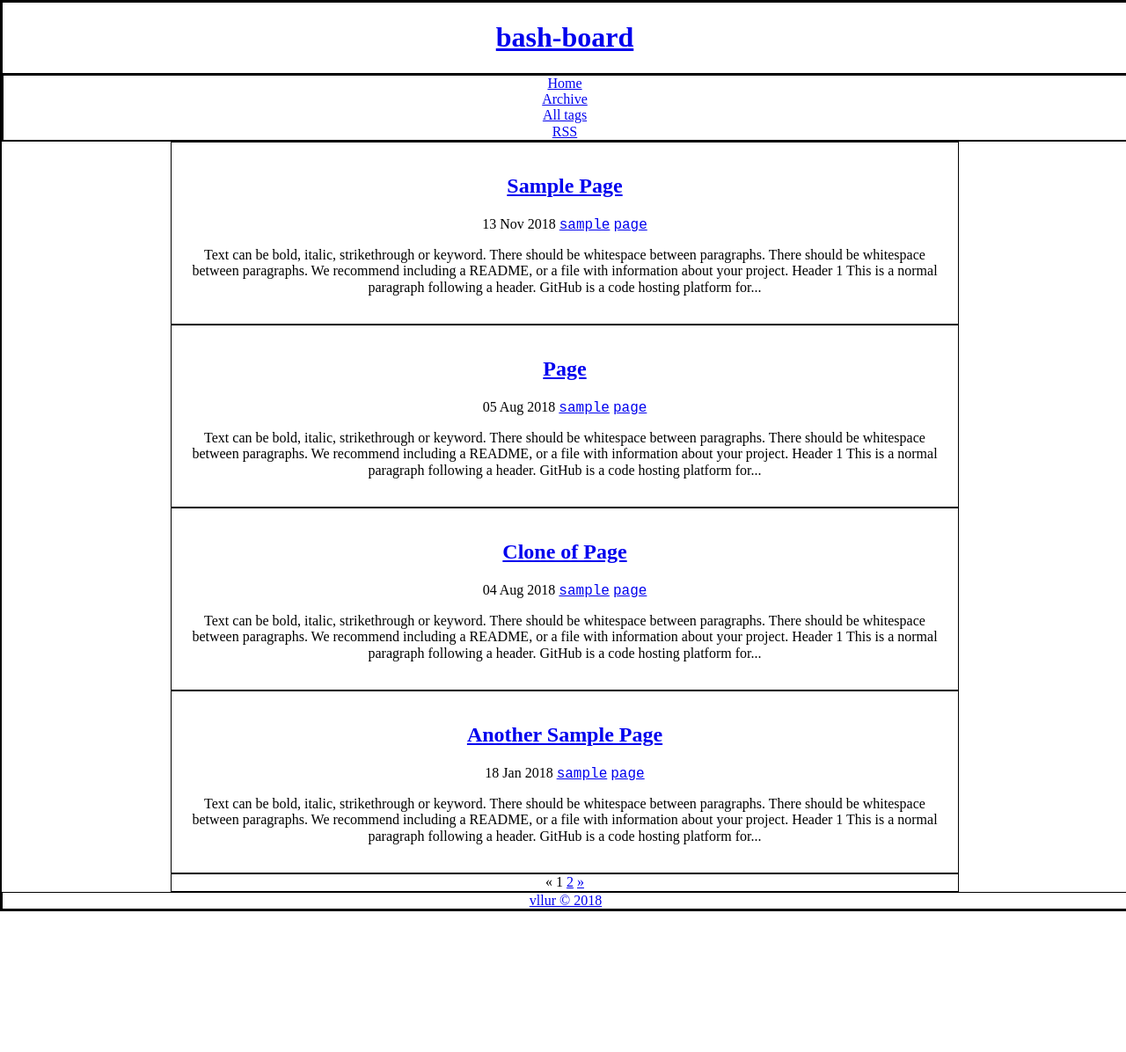
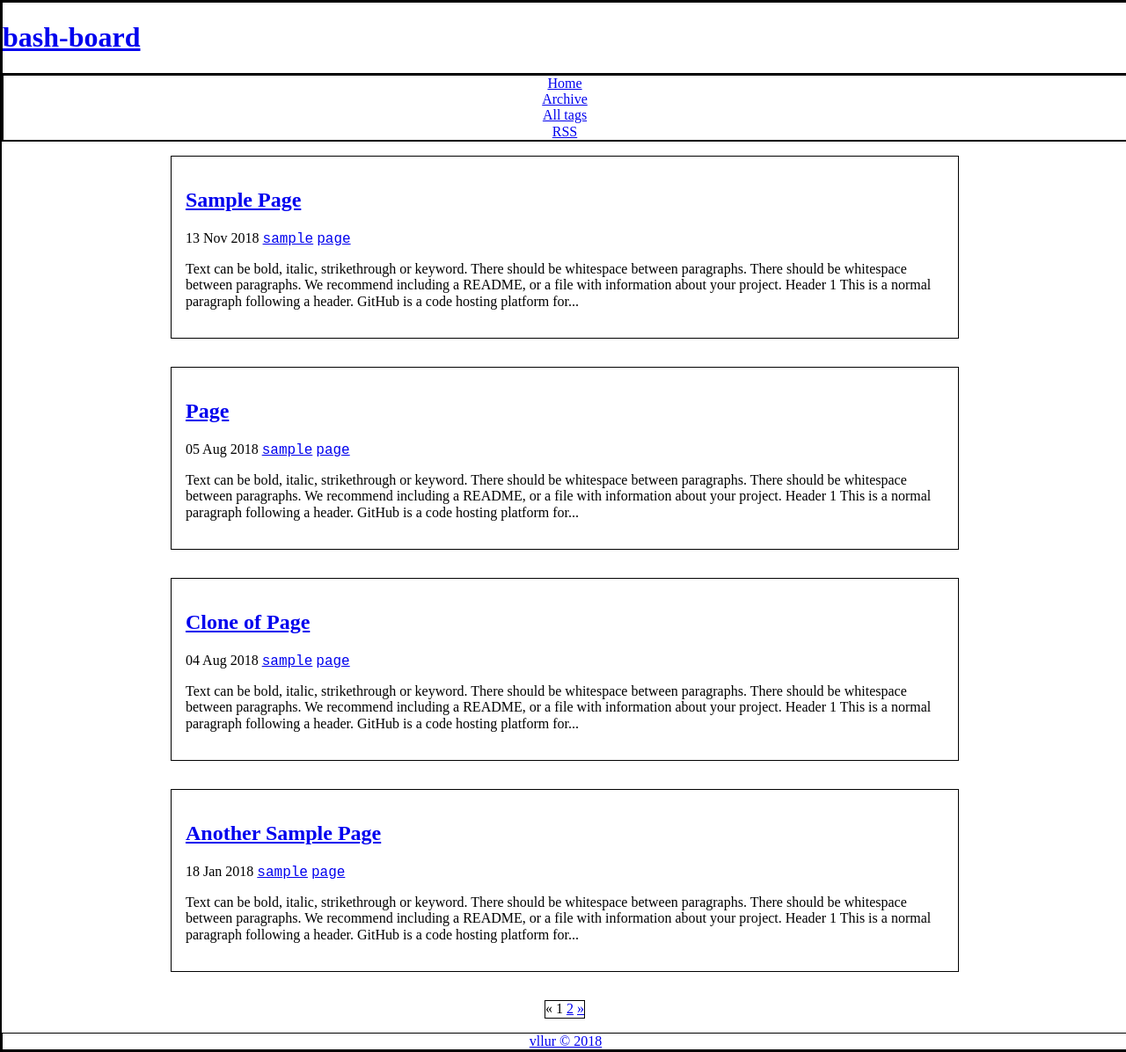
Before and after one commit to vllur/bash-board, a Jekyll site: the page built from index.html, in a window 1280 px wide. Shown: the whole page at 88% size. Built offline with Jekyll 4.4.1, drawn with Linux system fonts in a browser that asks for light colours; the list of posts is cut into pages by our own code; before the commit the page ends 1036 px from its top, so only the background shows below that.

Commit message:
Changed base design

```diff
--- a/_sass/base.scss
+++ b/_sass/base.scss
@@ -10,7 +10,6 @@
 
 body
 {
-	text-align: center;
 	padding: 0;
 }
 
@@ -19,6 +18,22 @@
 	display: flex;
 	flex-direction: column;
 	padding: 0;
+}
+
+nav,.pagination, footer
+{
+	text-align: center;
+}
+
+article, .pagination
+{
+	margin: 1em 0;
+}
+
+.pagination
+{
+	margin-left: auto;
+	margin-right: auto;
 }
 
 img
@@ -34,8 +49,10 @@
 
 .content-wrapper
 {
+	flex: 1;
 	display: flex;
 	flex-direction: column;
+	align-items: flex-start;
 	max-width: 70%;
 	margin-left: auto;
 	margin-right: auto;
@@ -44,6 +61,7 @@
 article
 {
 	padding: 1em;
+
 }
 
 .highlight > pre
```
